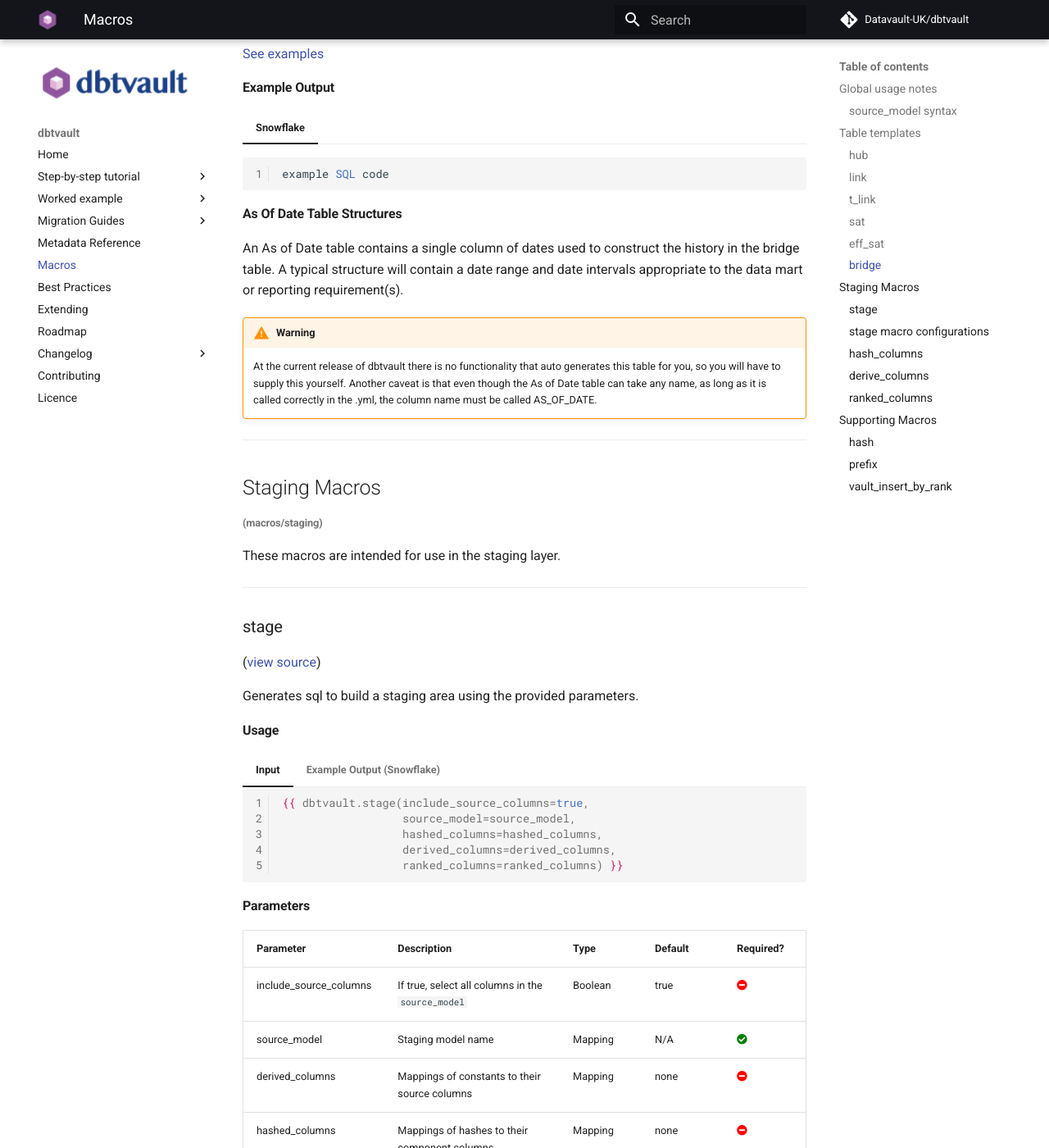
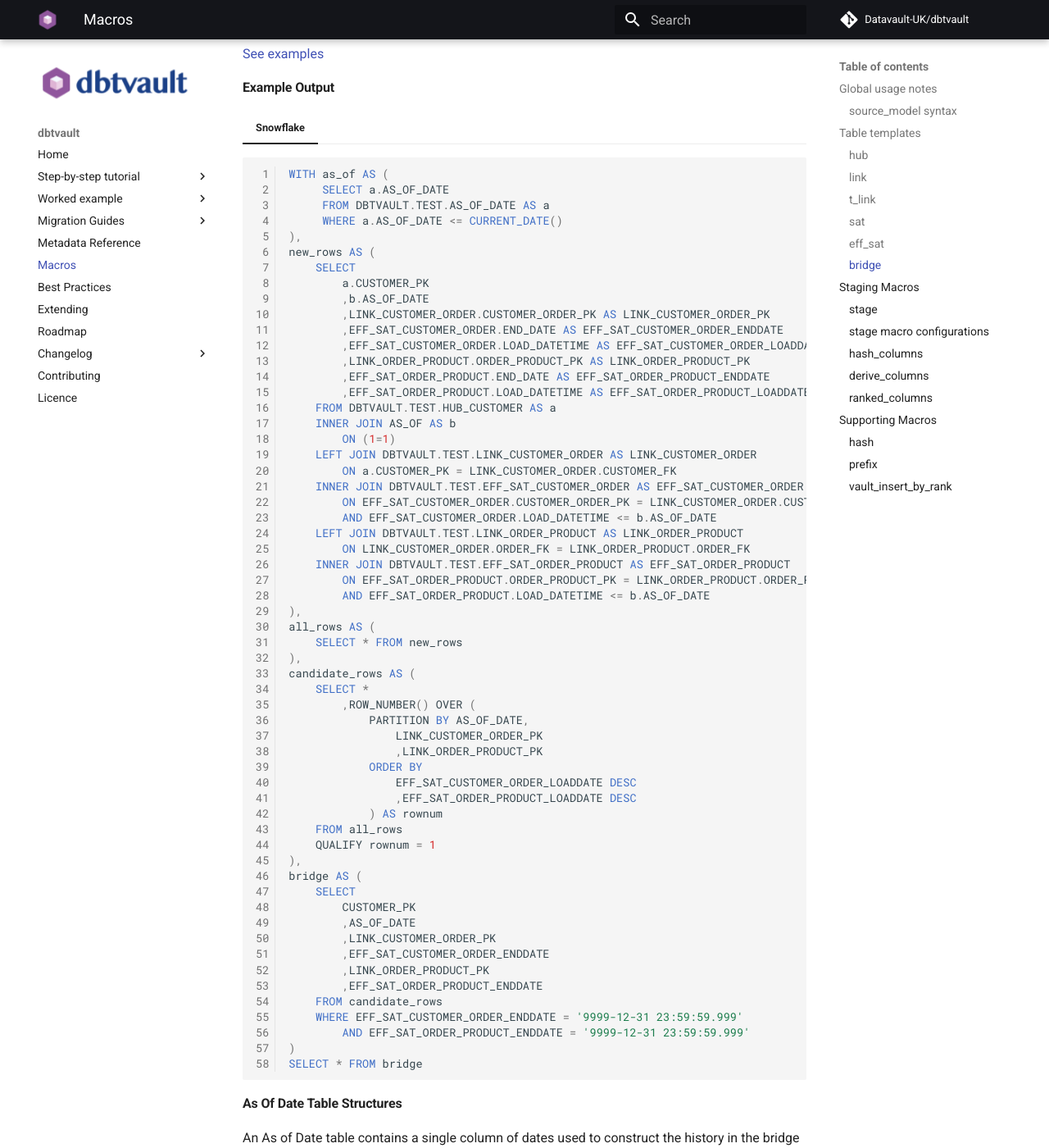
Before and after one commit to Datavault-UK/automate-dv-docs, an MkDocs documentation site: the page built from docs/macros.md, in a window 1280 px wide and 1400 px high, scrolled down 9093 px. Shown: the whole window at 82% size. Built offline with MkDocs 1.6.1 and Material for MkDocs 9.7.7, drawn with Linux system fonts in a browser that asks for light colours; comment, search, counter and statistics services are not loaded.

Commit message:
WIP: Bridge table documentation

````diff
--- a/docs/macros.md
+++ b/docs/macros.md
@@ -840,9 +840,64 @@ using the provided parameters.
 
 === "Snowflake"
 ```sql
-
-example SQL code
-
+WITH as_of AS (
+     SELECT a.AS_OF_DATE
+     FROM DBTVAULT.TEST.AS_OF_DATE AS a
+     WHERE a.AS_OF_DATE <= CURRENT_DATE()
+),
+new_rows AS (
+    SELECT
+        a.CUSTOMER_PK
+        ,b.AS_OF_DATE
+        ,LINK_CUSTOMER_ORDER.CUSTOMER_ORDER_PK AS LINK_CUSTOMER_ORDER_PK
+        ,EFF_SAT_CUSTOMER_ORDER.END_DATE AS EFF_SAT_CUSTOMER_ORDER_ENDDATE
+        ,EFF_SAT_CUSTOMER_ORDER.LOAD_DATETIME AS EFF_SAT_CUSTOMER_ORDER_LOADDATE
+        ,LINK_ORDER_PRODUCT.ORDER_PRODUCT_PK AS LINK_ORDER_PRODUCT_PK
+        ,EFF_SAT_ORDER_PRODUCT.END_DATE AS EFF_SAT_ORDER_PRODUCT_ENDDATE
+        ,EFF_SAT_ORDER_PRODUCT.LOAD_DATETIME AS EFF_SAT_ORDER_PRODUCT_LOADDATE
+    FROM DBTVAULT.TEST.HUB_CUSTOMER AS a
+    INNER JOIN AS_OF AS b
+        ON (1=1)
+    LEFT JOIN DBTVAULT.TEST.LINK_CUSTOMER_ORDER AS LINK_CUSTOMER_ORDER
+        ON a.CUSTOMER_PK = LINK_CUSTOMER_ORDER.CUSTOMER_FK
+    INNER JOIN DBTVAULT.TEST.EFF_SAT_CUSTOMER_ORDER AS EFF_SAT_CUSTOMER_ORDER
+        ON EFF_SAT_CUSTOMER_ORDER.CUSTOMER_ORDER_PK = LINK_CUSTOMER_ORDER.CUSTOMER_ORDER_PK
+        AND EFF_SAT_CUSTOMER_ORDER.LOAD_DATETIME <= b.AS_OF_DATE
+    LEFT JOIN DBTVAULT.TEST.LINK_ORDER_PRODUCT AS LINK_ORDER_PRODUCT
+        ON LINK_CUSTOMER_ORDER.ORDER_FK = LINK_ORDER_PRODUCT.ORDER_FK
+    INNER JOIN DBTVAULT.TEST.EFF_SAT_ORDER_PRODUCT AS EFF_SAT_ORDER_PRODUCT
+        ON EFF_SAT_ORDER_PRODUCT.ORDER_PRODUCT_PK = LINK_ORDER_PRODUCT.ORDER_PRODUCT_PK
+        AND EFF_SAT_ORDER_PRODUCT.LOAD_DATETIME <= b.AS_OF_DATE
+),
+all_rows AS (
+    SELECT * FROM new_rows
+),
+candidate_rows AS (
+    SELECT *
+        ,ROW_NUMBER() OVER (
+            PARTITION BY AS_OF_DATE,
+                LINK_CUSTOMER_ORDER_PK
+                ,LINK_ORDER_PRODUCT_PK
+            ORDER BY
+                EFF_SAT_CUSTOMER_ORDER_LOADDATE DESC
+                ,EFF_SAT_ORDER_PRODUCT_LOADDATE DESC
+            ) AS rownum
+    FROM all_rows
+    QUALIFY rownum = 1
+),
+bridge AS (
+    SELECT
+        CUSTOMER_PK
+        ,AS_OF_DATE
+        ,LINK_CUSTOMER_ORDER_PK
+        ,EFF_SAT_CUSTOMER_ORDER_ENDDATE
+        ,LINK_ORDER_PRODUCT_PK
+        ,EFF_SAT_ORDER_PRODUCT_ENDDATE
+    FROM candidate_rows
+    WHERE EFF_SAT_CUSTOMER_ORDER_ENDDATE = '9999-12-31 23:59:59.999'
+        AND EFF_SAT_ORDER_PRODUCT_ENDDATE = '9999-12-31 23:59:59.999'
+)
+SELECT * FROM bridge
 ```
 
 #### As Of Date Table Structures
````
Also changed, not shown: docs/metadata.md (+24 -12 lines).
